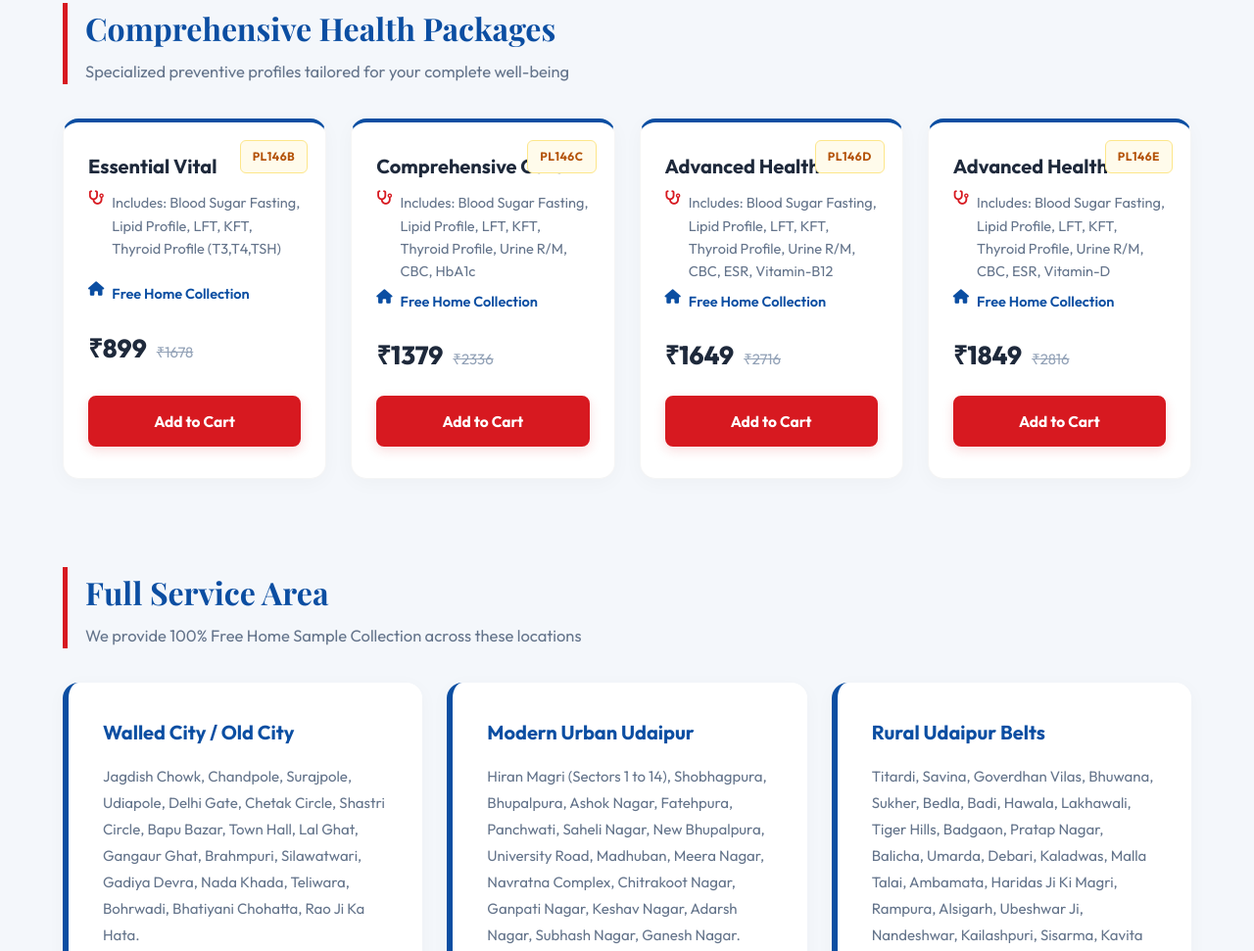
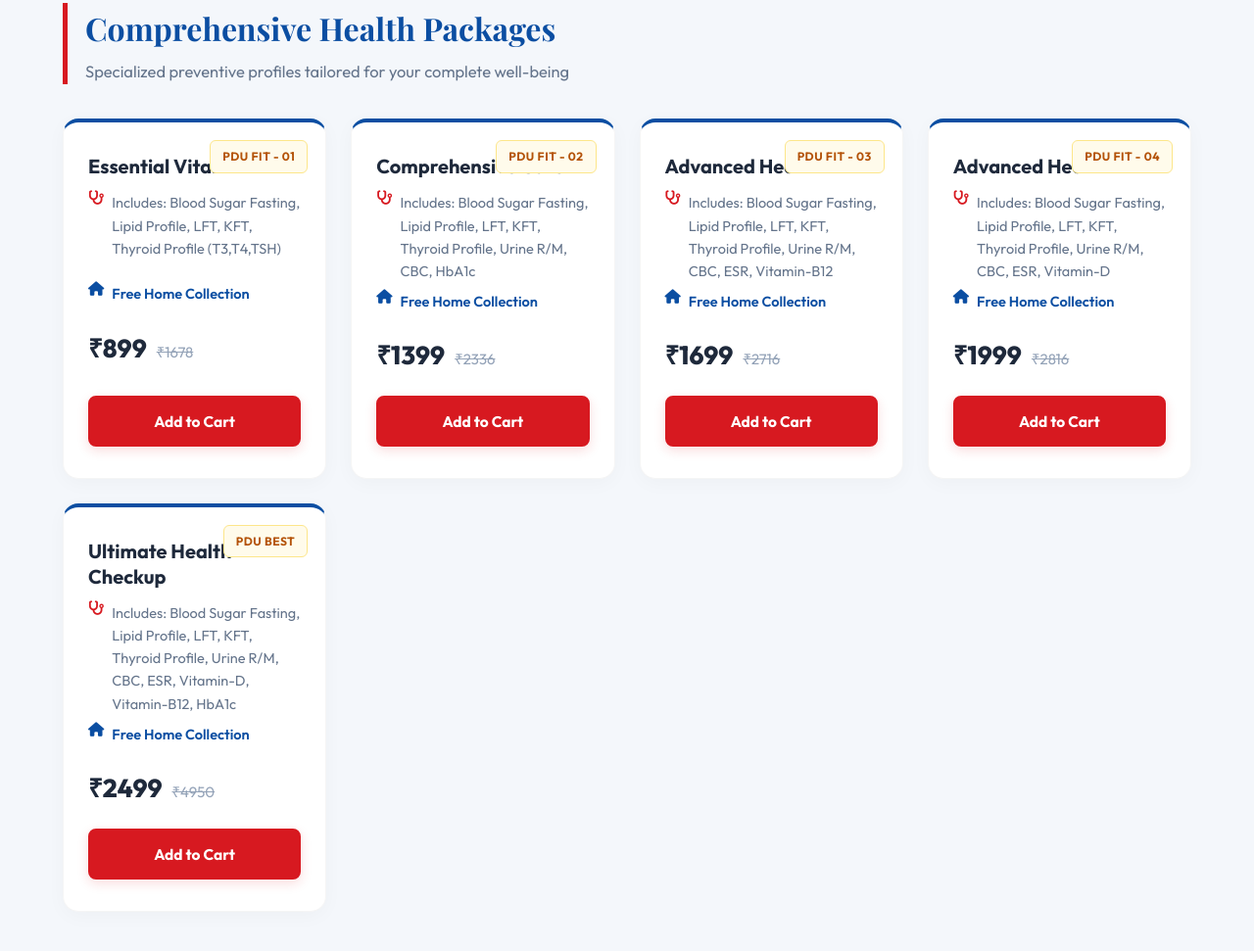
Before and after one commit to PatelDiagnostic/Udaipur, a plain HTML site: page index.html in a window 1280 px wide. Shown: the part 1694-2665 px from the top of the page at 98% size. Drawn offline with nearby package versions, Linux system fonts and the light colour scheme.

Commit message:
Replace package codes and names with new entries

```diff
--- a/index.html
+++ b/index.html
@@ -859,10 +859,11 @@ height:auto;">
             { "name": "Widal Test (Typhoid Slide Method)", "price": 200, "code": "IM041", "icon": "fa-heart-circle-check", "bg": "#fff7ed", "color": "#9a3412" }
         ];
         const packages = [
-            { code: "PL146B", name: "Essential Vital", price: 899, old: 1678, tests: "Blood Sugar Fasting, Lipid Profile, LFT, KFT, Thyroid Profile (T3,T4,TSH)" },
-            { code: "PL146C", name: "Comprehensive Care", price: 1379, old: 2336, tests: "Blood Sugar Fasting, Lipid Profile, LFT, KFT, Thyroid Profile, Urine R/M, CBC, HbA1c" },
-            { code: "PL146D", name: "Advanced Health B12", price: 1649, old: 2716, tests: "Blood Sugar Fasting, Lipid Profile, LFT, KFT, Thyroid Profile, Urine R/M, CBC, ESR, Vitamin-B12" },
-            { code: "PL146E", name: "Advanced Health Vit-D", price: 1849, old: 2816, tests: "Blood Sugar Fasting, Lipid Profile, LFT, KFT, Thyroid Profile, Urine R/M, CBC, ESR, Vitamin-D" },
+            { code: "PDU FIT - 01", name: "Essential Vital", price: 899, old: 1678, tests: "Blood Sugar Fasting, Lipid Profile, LFT, KFT, Thyroid Profile (T3,T4,TSH)" },
+            { code: "PDU FIT - 02", name: "Comprehensive Care", price: 1399, old: 2336, tests: "Blood Sugar Fasting, Lipid Profile, LFT, KFT, Thyroid Profile, Urine R/M, CBC, HbA1c" },
+            { code: "PDU FIT - 03", name: "Advanced Health B12", price: 1699, old: 2716, tests: "Blood Sugar Fasting, Lipid Profile, LFT, KFT, Thyroid Profile, Urine R/M, CBC, ESR, Vitamin-B12" },
+            { code: "PDU FIT - 04", name: "Advanced Health Vit-D", price: 1999, old: 2816, tests: "Blood Sugar Fasting, Lipid Profile, LFT, KFT, Thyroid Profile, Urine R/M, CBC, ESR, Vitamin-D" },
+            { code: "PDU BEST", name: "Ultimate Health Checkup", price: 2499, old: 4950, tests: "Blood Sugar Fasting, Lipid Profile, LFT, KFT, Thyroid Profile, Urine R/M, CBC, ESR, Vitamin-D, Vitamin-B12, HbA1c" },
         ];
         // Populate Packages Grid
         const pkgGrid = document.getElementById('package-grid');
```
